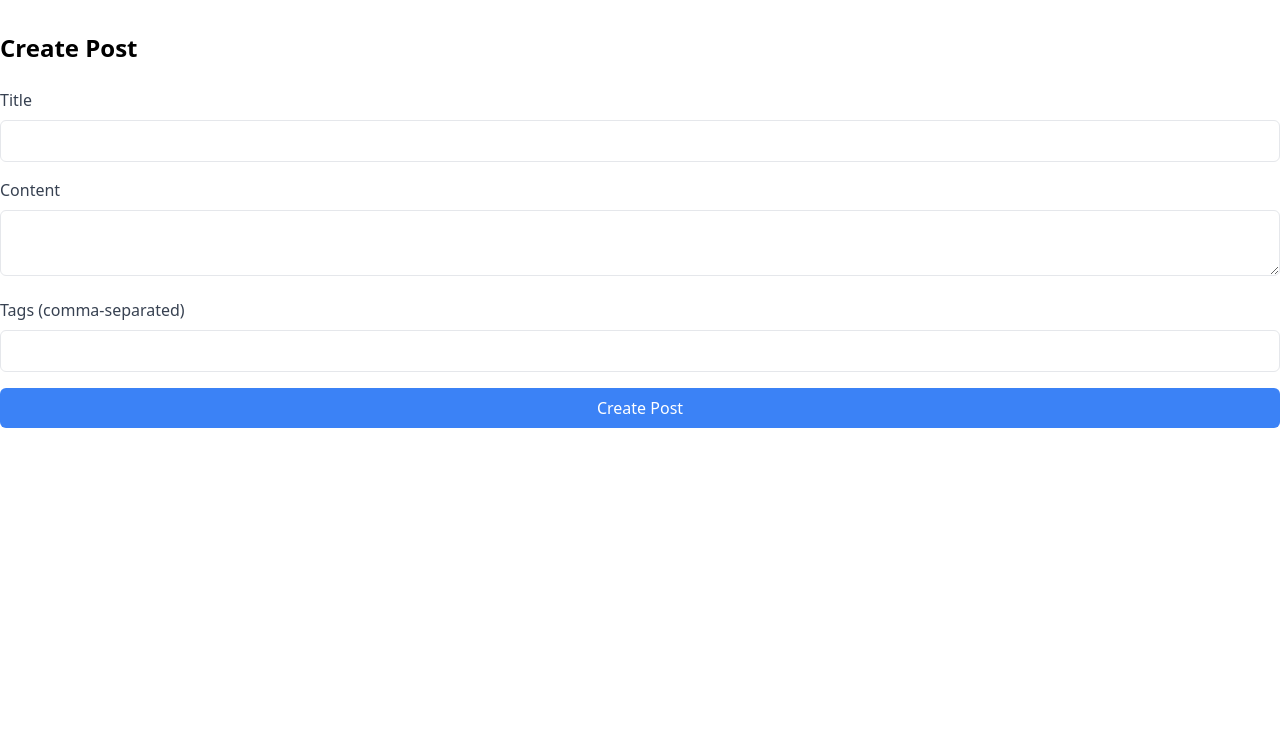
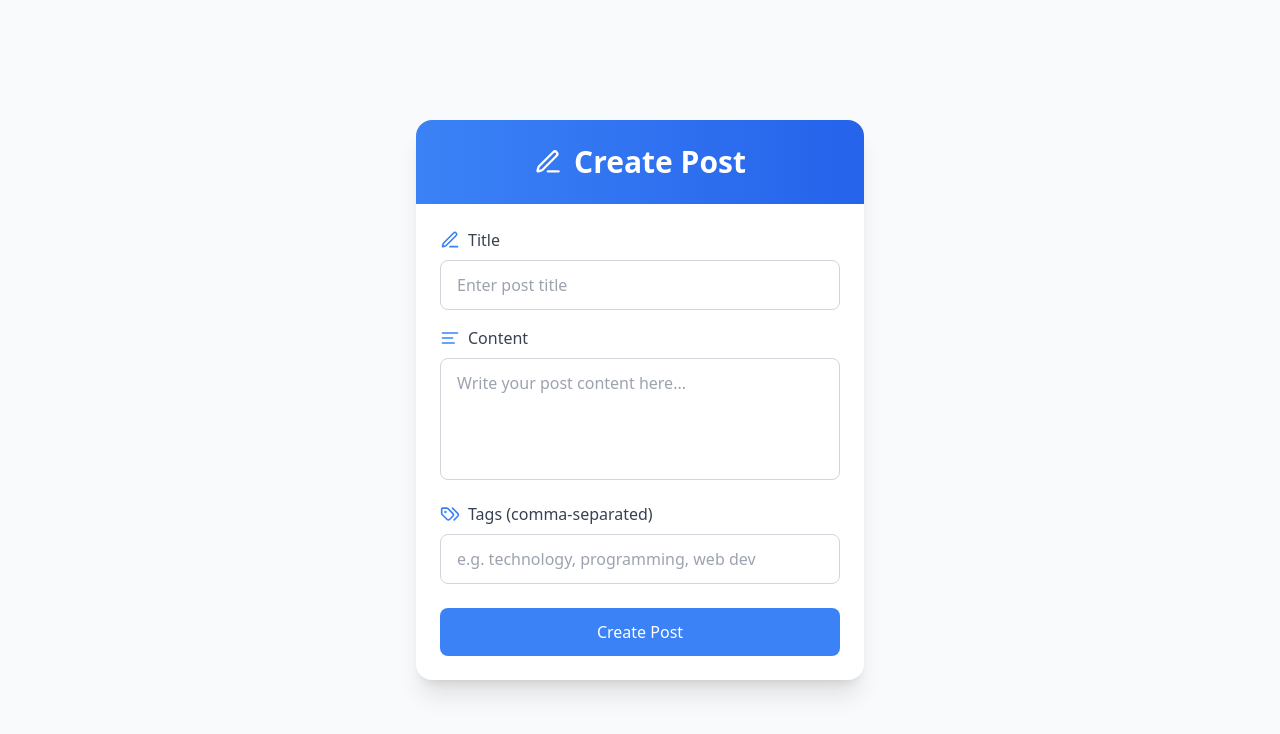
Before and after one commit to Sivaaa44/blogging-website, a React (Vite) app in the folder frontend/: page /create-post in a window 1280 px wide. Shown: the top 734 px of the page. Built offline with nearby package versions, Linux system fonts and the light colour scheme.

Commit message:
Pretty UI(calude ofc)

```diff
--- a/frontend/package.json
+++ b/frontend/package.json
@@ -11,6 +11,7 @@
   },
   "dependencies": {
     "axios": "^1.7.9",
+    "lucide-react": "^0.468.0",
     "react": "^18.3.1",
     "react-dom": "^18.3.1",
     "react-router-dom": "^7.0.2"
--- a/frontend/src/pages/CreatePostPage.tsx
+++ b/frontend/src/pages/CreatePostPage.tsx
@@ -3,11 +3,12 @@ import { useNavigate } from 'react-router-dom';
 import axios from 'axios';
 import { Post } from '../types/post';
 import { useAuth } from '../context/AuthContext';
+import { PenLine, Tags, AlignLeft } from 'lucide-react';
 
 interface CreatePostFormData {
   title: string;
   content: string;
-  tags: string; // Comma-separated string
+  tags: string;
 }
 
 const CreatePostPage: React.FC = () => {
@@ -34,8 +35,7 @@ const CreatePostPage: React.FC = () => {
     setLoading(true);
     setError('');
 
-    // Convert the comma-separated tags string into an array
-    const tagsArray = formData.tags.split(',').map(tag => tag.trim());
+    const tagsArray = formData.tags.split(',').map(tag => tag.trim()).filter(tag => tag);
 
     const postData: Post = {
       title: formData.title,
@@ -50,37 +50,48 @@ const CreatePostPage: React.FC = () => {
 
     try {
       const token = localStorage.getItem('token');
-        console.log(token)
       if (!token) {
         navigate('/login');
         throw new Error('Authentication token not found. Please log in again.');
       }
 
-        // Make the POST request with the Authorization header
       await axios.post('http://localhost:5000/api/post', postData, {
         headers: {
-            Authorization: `Bearer ${token}`, // Include token here
+          Authorization: `Bearer ${token}`,
         },
       });
-      navigate('/home'); // Redirect to home page after successful post creation
+      navigate('/home');
     } catch (err: any) {
-      setError(err.response?.data?.error);
+      setError(err.response?.data?.error || 'Failed to create post');
     } finally {
       setLoading(false);
     }
   };
 
   return (
-    <div className="container mx-auto py-8">
-      <h1 className="text-2xl font-bold mb-6">Create Post</h1>
+    <div className="min-h-screen bg-gray-50 flex items-center justify-center px-4 sm:px-6 lg:px-8">
+      <div className="max-w-md w-full bg-white shadow-xl rounded-2xl overflow-hidden">
+        <div className="bg-gradient-to-r from-blue-500 to-blue-600 p-6">
+          <h1 className="text-3xl font-extrabold text-white text-center flex items-center justify-center">
+            <PenLine className="mr-3" size={28} />
+            Create Post
+          </h1>
+        </div>
+
+        <form onSubmit={handleSubmit} className="p-6 space-y-6">
           {error && (
-        <div className="bg-red-100 border border-red-400 text-red-700 px-4 py-3 rounded-lg mb-4">
+            <div className="bg-red-100 border border-red-400 text-red-700 px-4 py-3 rounded-lg flex items-center">
+              <span className="mr-2">⚠️</span>
               {error}
             </div>
           )}
-      <form onSubmit={handleSubmit}>
-        <div className="mb-4">
-          <label htmlFor="title" className="block text-gray-700 mb-2">Title</label>
+
+          <div className="space-y-4">
+            <div>
+              <label htmlFor="title" className="block text-gray-700 mb-2 flex items-center">
+                <PenLine className="mr-2 text-blue-500" size={20} />
+                Title
+              </label>
               <input
                 type="text"
                 id="title"
@@ -88,42 +99,64 @@ const CreatePostPage: React.FC = () => {
                 value={formData.title}
                 onChange={handleChange}
                 required
-            className="w-full px-3 py-2 border rounded-md focus:outline-none focus:ring-2 focus:ring-blue-500"
+                placeholder="Enter post title"
+                className="w-full px-4 py-3 border border-gray-300 rounded-lg focus:outline-none focus:ring-2 focus:ring-blue-500 transition duration-300"
               />
             </div>
 
-        <div className="mb-4">
-          <label htmlFor="content" className="block text-gray-700 mb-2">Content</label>
+            <div>
+              <label htmlFor="content" className="block text-gray-700 mb-2 flex items-center">
+                <AlignLeft className="mr-2 text-blue-500" size={20} />
+                Content
+              </label>
               <textarea
                 id="content"
                 name="content"
                 value={formData.content}
                 onChange={handleChange}
                 required
-            className="w-full px-3 py-2 border rounded-md focus:outline-none focus:ring-2 focus:ring-blue-500"
+                placeholder="Write your post content here..."
+                rows={4}
+                className="w-full px-4 py-3 border border-gray-300 rounded-lg focus:outline-none focus:ring-2 focus:ring-blue-500 transition duration-300 resize-none"
               />
             </div>
 
-        <div className="mb-4">
-          <label htmlFor="tags" className="block text-gray-700 mb-2">Tags (comma-separated)</label>
+            <div>
+              <label htmlFor="tags" className="block text-gray-700 mb-2 flex items-center">
+                <Tags className="mr-2 text-blue-500" size={20} />
+                Tags (comma-separated)
+              </label>
               <input
                 type="text"
                 id="tags"
                 name="tags"
                 value={formData.tags}
                 onChange={handleChange}
-            className="w-full px-3 py-2 border rounded-md focus:outline-none focus:ring-2 focus:ring-blue-500"
+                placeholder="e.g. technology, programming, web dev"
+                className="w-full px-4 py-3 border border-gray-300 rounded-lg focus:outline-none focus:ring-2 focus:ring-blue-500 transition duration-300"
               />
+            </div>
           </div>
 
           <button
             type="submit"
             disabled={loading}
-          className="w-full bg-blue-500 text-white py-2 rounded-md hover:bg-blue-600 transition duration-300"
+            className="w-full bg-blue-500 text-white py-3 rounded-lg hover:bg-blue-600 transition duration-300 flex items-center justify-center space-x-2 disabled:opacity-50"
           >
-          {loading ? 'Creating...' : 'Create Post'}
+            {loading ? (
+              <>
+                <svg className="animate-spin h-5 w-5 mr-3" viewBox="0 0 24 24">
+                  <circle className="opacity-25" cx="12" cy="12" r="10" stroke="currentColor" strokeWidth="4"></circle>
+                  <path className="opacity-75" fill="currentColor" d="M4 12a8 8 0 018-8V0C5.373 0 0 5.373 0 12h4zm2 5.291A7.962 7.962 0 014 12H0c0 3.042 1.135 5.824 3 7.938l3-2.647z"></path>
+                </svg>
+                Creating...
+              </>
+            ) : (
+              'Create Post'
+            )}
           </button>
         </form>
+      </div>
     </div>
   );
 };
--- a/frontend/src/pages/EditPostPage.tsx
+++ b/frontend/src/pages/EditPostPage.tsx
@@ -1,8 +1,8 @@
 import React, { useState, useEffect } from 'react';
 import { useNavigate, useParams } from 'react-router-dom';
 import axios from 'axios';
-import { Post } from '../types/post';
 import { useAuth } from '../context/AuthContext';
+import { PenLine, Tags, AlignLeft, Edit } from 'lucide-react';
 
 interface EditPostFormData {
   title: string;
@@ -28,6 +28,7 @@ const EditPostPage: React.FC = () => {
       try {
         const token = localStorage.getItem('token');
         if (!token) {
+          navigate('/login');
           throw new Error('Authentication token not found. Please log in again.');
         }
 
@@ -40,7 +41,7 @@ const EditPostPage: React.FC = () => {
         const post = response.data;
 
         // Ensure the current user is the author of the post
-        if (post.author.id !== user?.id) {
+        if (post.author.username !== user?.username) {
           navigate('/home');
           return;
         }
@@ -73,7 +74,7 @@ const EditPostPage: React.FC = () => {
     setError('');
 
     // Convert the comma-separated tags string into an array
-    const tagsArray = formData.tags.split(',').map(tag => tag.trim());
+    const tagsArray = formData.tags.split(',').map(tag => tag.trim()).filter(tag => tag);
 
     const updateData = {
       ...formData,
@@ -83,6 +84,7 @@ const EditPostPage: React.FC = () => {
     try {
       const token = localStorage.getItem('token');
       if (!token) {
+        navigate('/login');
         throw new Error('Authentication token not found. Please log in again.');
       }
 
@@ -93,7 +95,7 @@ const EditPostPage: React.FC = () => {
         },
       });
 
-      navigate('/home'); // Redirect to home page after successful post update
+      navigate('/home');
     } catch (err: any) {
       setError(err.response?.data?.error || 'Failed to update post');
     } finally {
@@ -102,16 +104,29 @@ const EditPostPage: React.FC = () => {
   };
 
   return (
-    <div className="container mx-auto py-8">
-      <h1 className="text-2xl font-bold mb-6">Edit Post</h1>
+    <div className="min-h-screen bg-gray-50 flex items-center justify-center px-4 sm:px-6 lg:px-8">
+      <div className="max-w-md w-full bg-white shadow-xl rounded-2xl overflow-hidden">
+        <div className="bg-gradient-to-r from-blue-500 to-blue-600 p-6">
+          <h1 className="text-3xl font-extrabold text-white text-center flex items-center justify-center">
+            <Edit className="mr-3" size={28} />
+            Edit Post
+          </h1>
+        </div>
+
+        <form onSubmit={handleSubmit} className="p-6 space-y-6">
           {error && (
-        <div className="bg-red-100 border border-red-400 text-red-700 px-4 py-3 rounded-lg mb-4">
+            <div className="bg-red-100 border border-red-400 text-red-700 px-4 py-3 rounded-lg flex items-center">
+              <span className="mr-2">⚠️</span>
               {error}
             </div>
           )}
-      <form onSubmit={handleSubmit}>
-        <div className="mb-4">
-          <label htmlFor="title" className="block text-gray-700 mb-2">Title</label>
+
+          <div className="space-y-4">
+            <div>
+              <label htmlFor="title" className="block text-gray-700 mb-2 flex items-center">
+                <PenLine className="mr-2 text-blue-500" size={20} />
+                Title
+              </label>
               <input
                 type="text"
                 id="title"
@@ -119,42 +134,64 @@ const EditPostPage: React.FC = () => {
                 value={formData.title}
                 onChange={handleChange}
                 required
-            className="w-full px-3 py-2 border rounded-md focus:outline-none focus:ring-2 focus:ring-blue-500"
+                placeholder="Enter post title"
+                className="w-full px-4 py-3 border border-gray-300 rounded-lg focus:outline-none focus:ring-2 focus:ring-blue-500 transition duration-300"
               />
             </div>
 
-        <div className="mb-4">
-          <label htmlFor="content" className="block text-gray-700 mb-2">Content</label>
+            <div>
+              <label htmlFor="content" className="block text-gray-700 mb-2 flex items-center">
+                <AlignLeft className="mr-2 text-blue-500" size={20} />
+                Content
+              </label>
               <textarea
                 id="content"
                 name="content"
                 value={formData.content}
                 onChange={handleChange}
                 required
-            className="w-full px-3 py-2 border rounded-md focus:outline-none focus:ring-2 focus:ring-blue-500"
+                placeholder="Edit your post content here..."
+                rows={4}
+                className="w-full px-4 py-3 border border-gray-300 rounded-lg focus:outline-none focus:ring-2 focus:ring-blue-500 transition duration-300 resize-none"
               />
             </div>
 
-        <div className="mb-4">
-          <label htmlFor="tags" className="block text-gray-700 mb-2">Tags (comma-separated)</label>
+            <div>
+              <label htmlFor="tags" className="block text-gray-700 mb-2 flex items-center">
+                <Tags className="mr-2 text-blue-500" size={20} />
+                Tags (comma-separated)
+              </label>
               <input
                 type="text"
                 id="tags"
                 name="tags"
                 value={formData.tags}
                 onChange={handleChange}
-            className="w-full px-3 py-2 border rounded-md focus:outline-none focus:ring-2 focus:ring-blue-500"
+                placeholder="e.g. technology, programming, web dev"
+                className="w-full px-4 py-3 border border-gray-300 rounded-lg focus:outline-none focus:ring-2 focus:ring-blue-500 transition duration-300"
               />
+            </div>
           </div>
 
           <button
             type="submit"
             disabled={loading}
-          className="w-full bg-blue-500 text-white py-2 rounded-md hover:bg-blue-600 transition duration-300"
+            className="w-full bg-blue-500 text-white py-3 rounded-lg hover:bg-blue-600 transition duration-300 flex items-center justify-center space-x-2 disabled:opacity-50"
           >
-          {loading ? 'Updating...' : 'Update Post'}
+            {loading ? (
+              <>
+                <svg className="animate-spin h-5 w-5 mr-3" viewBox="0 0 24 24">
+                  <circle className="opacity-25" cx="12" cy="12" r="10" stroke="currentColor" strokeWidth="4"></circle>
+                  <path className="opacity-75" fill="currentColor" d="M4 12a8 8 0 018-8V0C5.373 0 0 5.373 0 12h4zm2 5.291A7.962 7.962 0 014 12H0c0 3.042 1.135 5.824 3 7.938l3-2.647z"></path>
+                </svg>
+                Updating...
+              </>
+            ) : (
+              'Update Post'
+            )}
           </button>
         </form>
+      </div>
     </div>
   );
 };
--- a/frontend/src/pages/HomePage.tsx
+++ b/frontend/src/pages/HomePage.tsx
@@ -4,23 +4,24 @@ import axios from 'axios';
 import { Post } from '../types/post';
 import PostCard from '../components/PostCard';
 import { useAuth } from '../context/AuthContext';
+import { Search, Plus, AlertTriangle } from 'lucide-react';
 
 const HomePage: React.FC = () => {
   const [posts, setPosts] = useState<Post[]>([]);
   const [loading, setLoading] = useState(true);
   const [error, setError] = useState('');
   const [searchQuery, setSearchQuery] = useState('');
-  const [debouncedQuery, setDebouncedQuery] = useState(searchQuery); // Debounced version of the search query
+  const [debouncedQuery, setDebouncedQuery] = useState(searchQuery);
   const navigate = useNavigate();
   const { isAuthenticated } = useAuth();
 
   // Debounce Effect
   useEffect(() => {
     const handler = setTimeout(() => {
-      setDebouncedQuery(searchQuery); // Update the debounced query after 500ms
+      setDebouncedQuery(searchQuery);
     }, 500);
 
-    return () => clearTimeout(handler); // Cleanup the timeout on each keypress
+    return () => clearTimeout(handler);
   }, [searchQuery]);
 
   // Fetch Posts based on debouncedQuery
@@ -45,10 +46,10 @@ const HomePage: React.FC = () => {
     };
 
     fetchPosts();
-  }, [debouncedQuery]); // Only fetch when the debouncedQuery changes
+  }, [debouncedQuery]);
 
   const handleSearchChange = (e: React.ChangeEvent<HTMLInputElement>) => {
-    setSearchQuery(e.target.value); // Update search query immediately as user types
+    setSearchQuery(e.target.value);
   };
 
   const handleDelete = (postId: string) => {
@@ -56,46 +57,64 @@ const HomePage: React.FC = () => {
   };
 
   return (
-    <div className="container mx-auto py-8">
-      <div className="flex justify-between items-center mb-6">
-        <h1 className="text-2xl font-bold">All Posts</h1>
+    <div className="min-h-screen bg-gray-50 py-12 px-4 sm:px-6 lg:px-8">
+      <div className="max-w-7xl mx-auto">
+        <div className="flex flex-col md:flex-row justify-between items-center mb-8 space-y-4 md:space-y-0">
+          <h1 className="text-3xl font-extrabold text-gray-900">Discover Posts</h1>
           {isAuthenticated() && (
             <button
-            className="bg-blue-500 hover:bg-blue-600 text-white py-2 px-4 rounded transition-colors"
+              className="bg-blue-500 hover:bg-blue-600 text-white py-2 px-4 rounded-lg transition-colors flex items-center space-x-2"
               onClick={() => navigate('/create-post')}
             >
-            Create Post
+              <Plus size={20} />
+              <span>Create Post</span>
             </button>
           )}
         </div>
 
         {/* Search Bar */}
-      <div className="mb-6">
+        <div className="mb-8">
+          <div className="relative">
+            <div className="absolute inset-y-0 left-0 pl-3 flex items-center pointer-events-none">
+              <Search className="text-gray-400" size={20} />
+            </div>
             <input
               type="text"
-          placeholder="Search posts..."
+              placeholder="Search posts by title, content, or tags..."
               value={searchQuery}
               onChange={handleSearchChange}
-          className="w-full px-4 py-2 border rounded-md focus:outline-none focus:ring-2 focus:ring-blue-500"
+              className="w-full pl-10 pr-4 py-3 border border-gray-300 rounded-lg focus:outline-none focus:ring-2 focus:ring-blue-500 transition duration-300"
             />
+          </div>
         </div>
 
         {/* Display Posts */}
         {loading ? (
-        <div className="flex justify-center">
-          <div className="spinner border-4 border-blue-500 rounded-full w-8 h-8 animate-spin"></div>
+          <div className="flex justify-center items-center h-64">
+            <div className="animate-spin rounded-full h-12 w-12 border-t-2 border-b-2 border-blue-500"></div>
           </div>
         ) : error ? (
-        <div className="bg-red-100 border border-red-400 text-red-700 px-4 py-3 rounded-lg">
+          <div className="bg-red-100 border border-red-400 text-red-700 px-4 py-3 rounded-lg flex items-center">
+            <AlertTriangle className="mr-2" size={24} />
             {error}
           </div>
+        ) : posts.length === 0 ? (
+          <div className="text-center text-gray-500 py-12">
+            <Search size={48} className="mx-auto mb-4 text-gray-300" />
+            <p className="text-xl">No posts found. Try a different search term.</p>
+          </div>
         ) : (
-        <div className="grid grid-cols-1 md:grid-cols-2 lg:grid-cols-3 gap-4">
+          <div className="grid grid-cols-1 md:grid-cols-2 lg:grid-cols-3 gap-6">
             {posts.map((post) => (
-            <PostCard key={post._id} post={post} onDelete={handleDelete}/>
+              <PostCard
+                key={post._id}
+                post={post}
+                onDelete={handleDelete}
+              />
             ))}
           </div>
         )}
+      </div>
     </div>
   );
 };
```
Also changed, not shown: frontend/src/components/PostCard.tsx (+36 -13 lines), 1 other file (tests, documents, lock files or other folders). Lines whose indentation alone changed are shown as unchanged.
